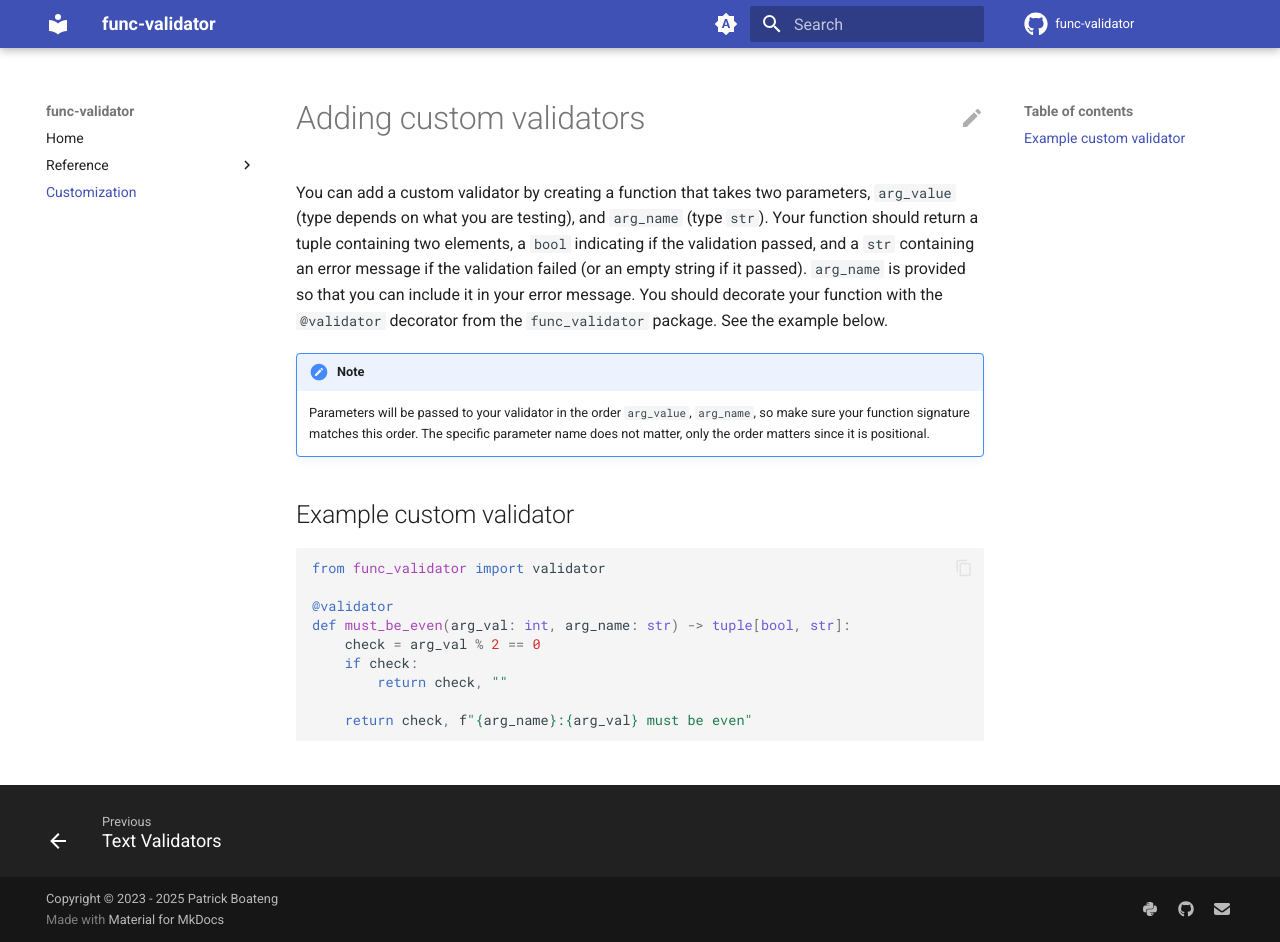
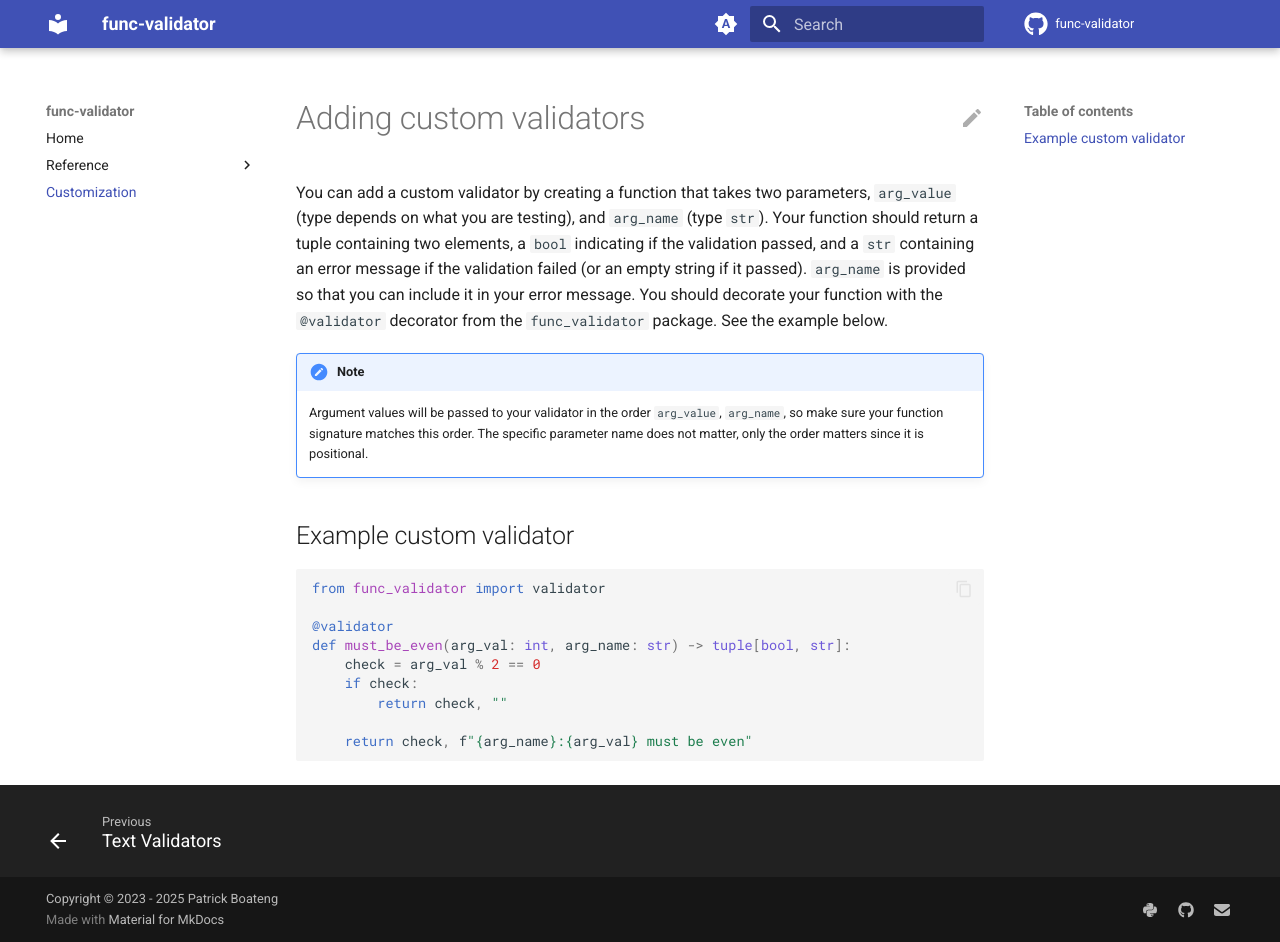
Before and after one commit to patrickboateng/func-validator, an MkDocs documentation site: the page built from docs/customization.md, in a window 1280 px wide and 942 px high. Built offline with MkDocs 1.6.1 and Material for MkDocs 9.7.7, drawn with Linux system fonts in a browser that asks for light colours; comment, search, counter and statistics services are not loaded.

Commit message:
fixed typo

```diff
--- a/docs/customization.md
+++ b/docs/customization.md
@@ -12,7 +12,7 @@ You should decorate your function with the `@validator` decorator from the
 
 !!! note
 
-    Parameters will be passed to your validator in the order `arg_value`,
+    Argument values will be passed to your validator in the order `arg_value`,
     `arg_name`, so make sure your function signature matches this order. The
     specific parameter name does not matter, only the order matters since
     it is positional.
```
